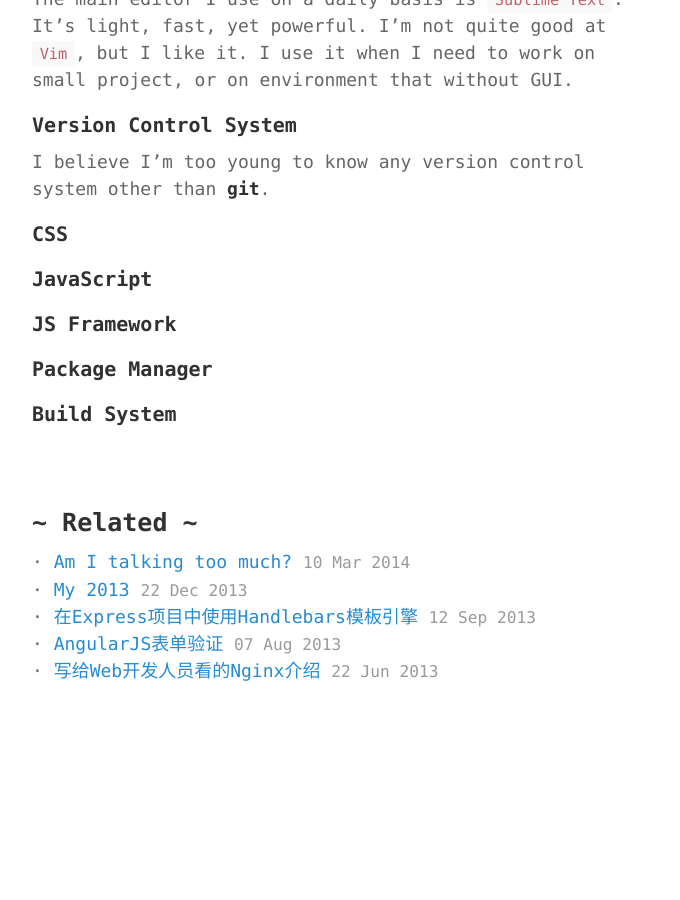
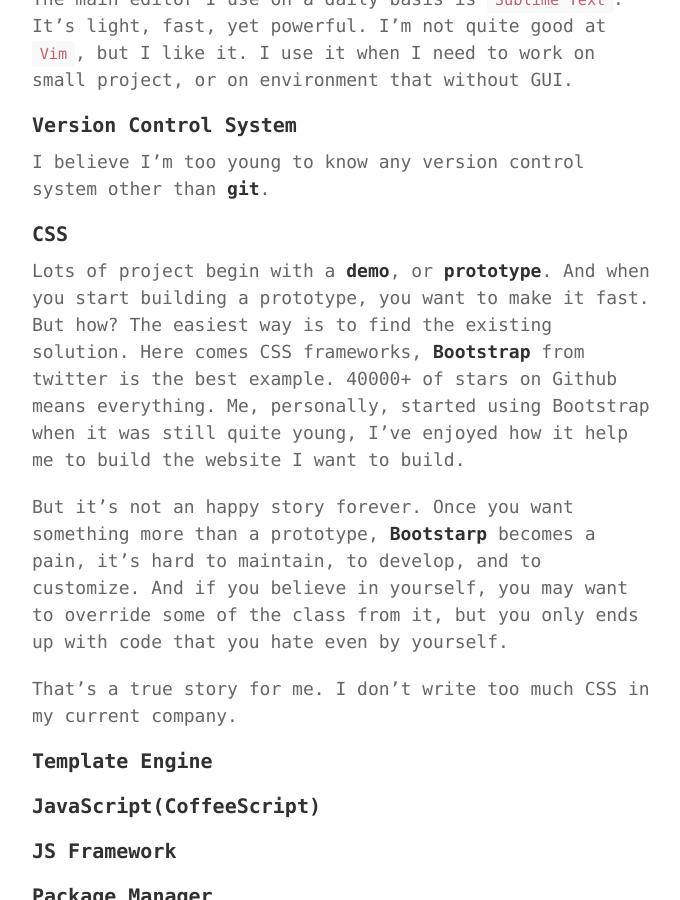
Before and after one commit to fraserxu/fraserxu.github.io, a Jekyll site: the page built from _posts/2014-07-09-My-Front-end-Development-Workflow.md, in a window 1280 px wide and 900 px high, scrolled down 1003 px. Shown: the whole window, without its empty margins (298-978 px from the left). Built offline with Jekyll 4.4.1, drawn with Linux system fonts in a browser that asks for light colours; Markdown is read by kramdown in place of the engine named in the settings; before the commit the page ends 1808 px from its top, so only the background shows below that.

Commit message:
update post

```diff
--- a/_posts/2014-07-09-My-Front-end-Development-Workflow.md
+++ b/_posts/2014-07-09-My-Front-end-Development-Workflow.md
@@ -24,7 +24,15 @@
 
 #### CSS
 
-#### JavaScript
+Lots of project begin with a **demo**, or **prototype**. And when you start building a prototype, you want to make it fast. But how? The easiest way is to find the existing solution. Here comes CSS frameworks, **Bootstrap** from twitter is the best example. 40000+ of stars on Github means everything. Me, personally, started using Bootstrap when it was still quite young, I've enjoyed how it help me to build the website I want to build.
+
+But it's not an happy story forever. Once you want something more than a prototype, **Bootstarp** becomes a pain, it's hard to maintain, to develop, and to customize. And if you believe in yourself, you may want to override some of the class from it, but you only ends up with code that you hate even by yourself.
+
+That's a true story for me. I don't write too much CSS in my current company.
+
+#### Template Engine
+
+#### JavaScript(CoffeeScript)
 
 #### JS Framework
 
```
